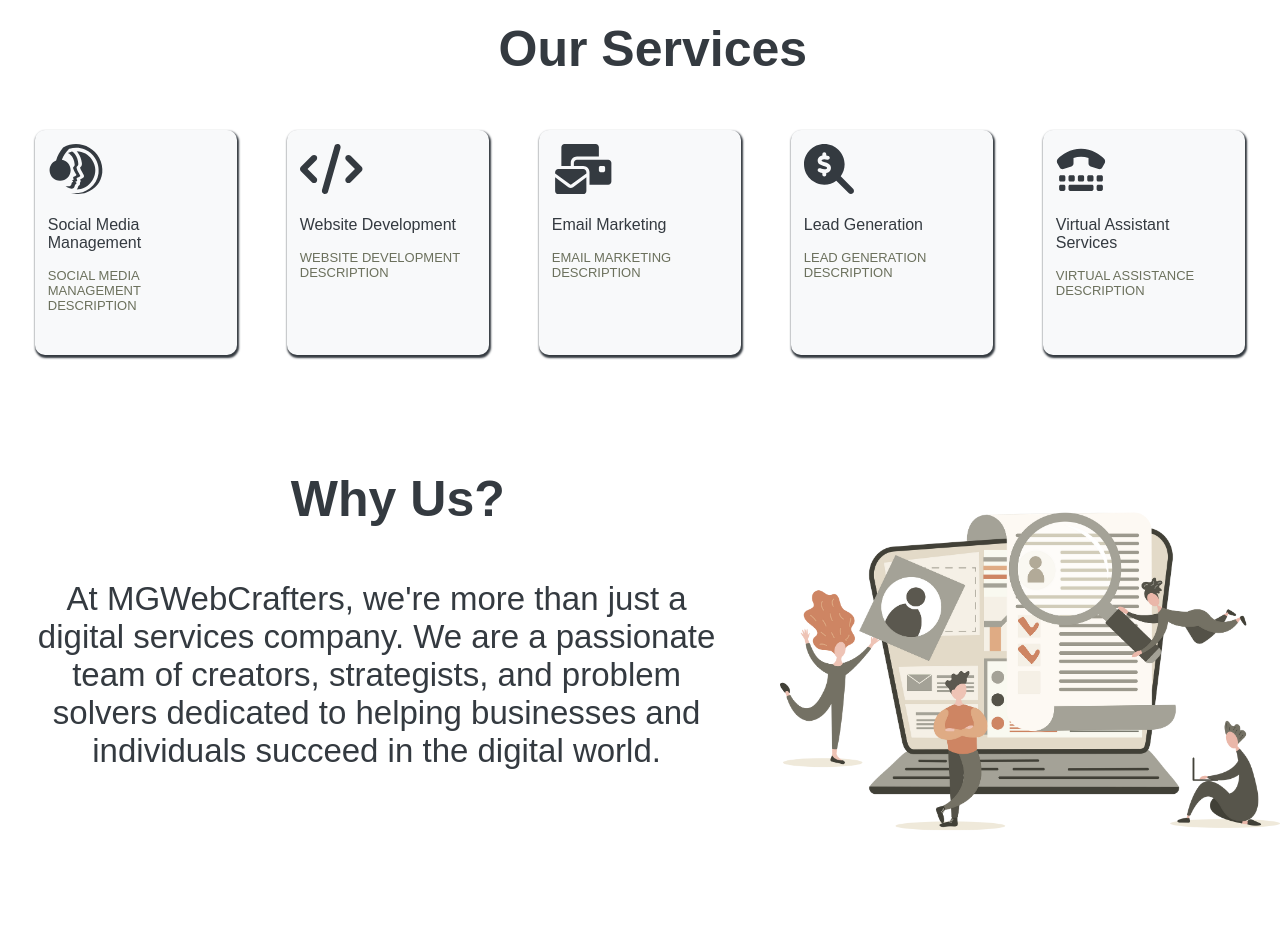
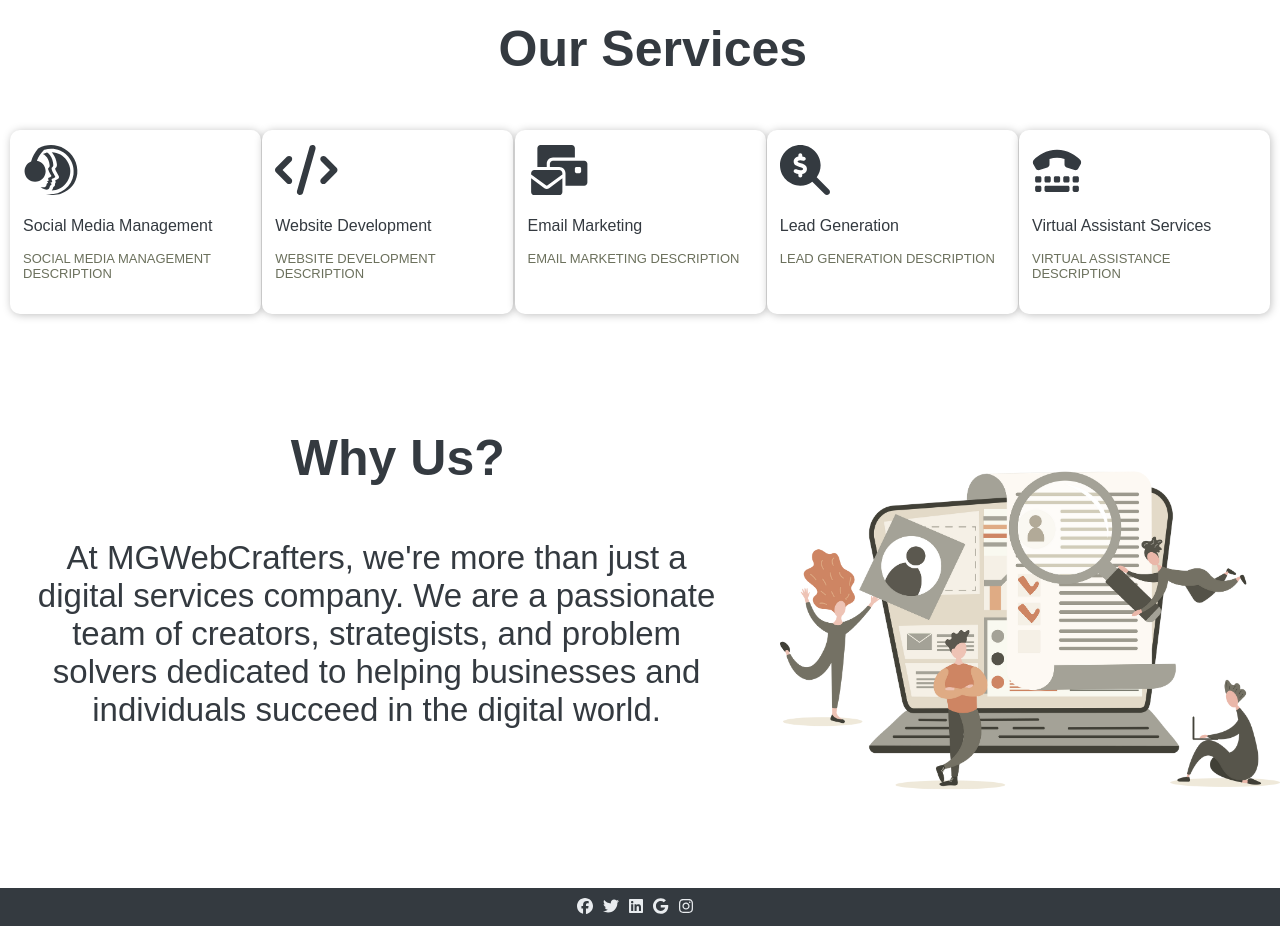
Before and after one commit to mikorecare/mg-web-crafters-landing-page, a React (Vite) app: page / in a window 1280 px wide. Shown: the part 820-1746 px from the top of the page. Built offline with nearby package versions, Linux system fonts and the light colour scheme; a web font is replaced by a local one.

Commit message:
FEAT: Changed list css

```diff
--- a/src/styles/home-content.css
+++ b/src/styles/home-content.css
@@ -119,15 +119,24 @@
 .our-services li{
     cursor: pointer;
     background-color: #f8f9fa;
-    display: inline-block;
+    /* display: inline-block; */
     list-style: none;
-    margin-right: 2%;
+    /* margin-right: 2%;
     margin-left:2%;
     padding: 1%;;
     border-radius: 10px;
     box-shadow: 1px 2px 2px 1px;
     height:200px;
-    width: 200px;
+    width: 200px; */
+
+    flex-basis: 225px;
+    box-shadow: 1px 1px 8px rgba(0, 0, 0, 0.25);
+    border-radius: 10px;
+    display: flex;
+    flex-direction: column;
+    padding: 13px;
+    padding-bottom: 20px;
+    background-color: white;
 }
 
 .our-services li:hover{
```
